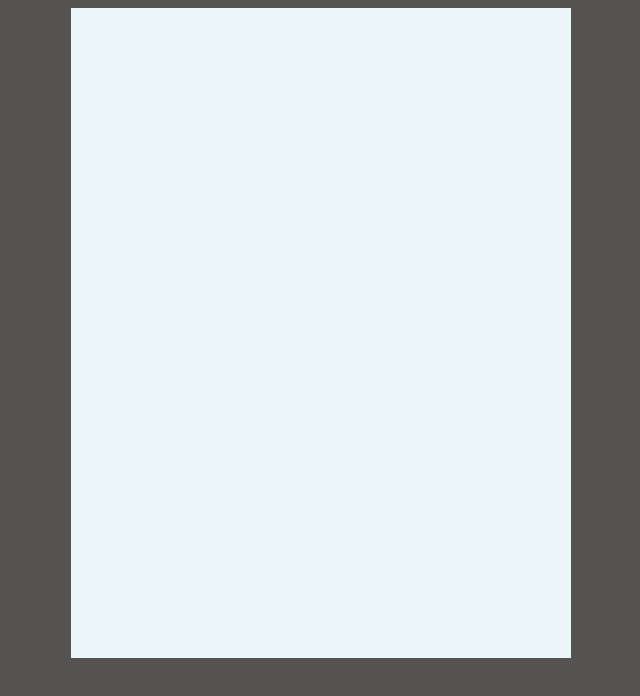
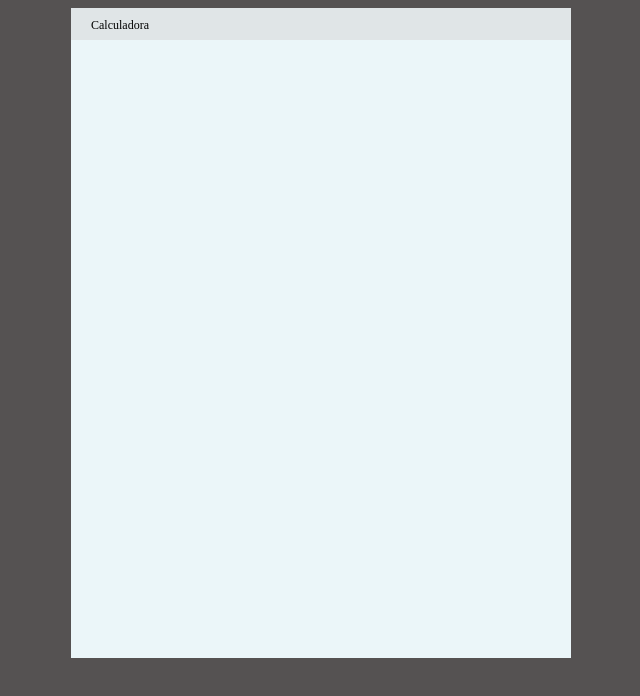
Before and after one commit to centraldev-code/project_calc, a plain HTML site: page index.html in a window 1280 px wide. Shown: the whole page, without its empty margins (319-959 px from the left). Drawn offline with Linux system fonts and the light colour scheme.

Commit message:
Criando barra de titulo

```diff
--- a/index.html
+++ b/index.html
@@ -8,6 +8,10 @@
     <script src="script.js" defer></script>
 </head>
 <body>
-    <div class="container"></div>
+    <div class="container">
+        <div class="item-title">
+            <div>Calculadora</div>
+        </div>
+    </div>
 </body>
 </html>
--- a/style.css
+++ b/style.css
@@ -9,3 +9,12 @@ body {
     height: 650px;
     background-color: #EBF6F9;
 }
+.item-title {
+    height: 32px;
+    background-color: #E0E5E7;
+    font-size: 12px;
+    padding-left: 2%;
+}
+.item-title div {
+    padding: 10px;
+}
```
